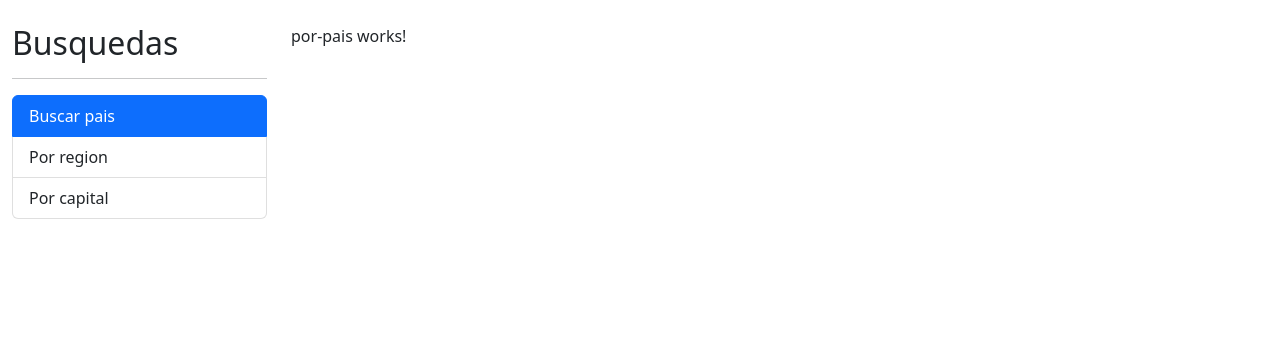
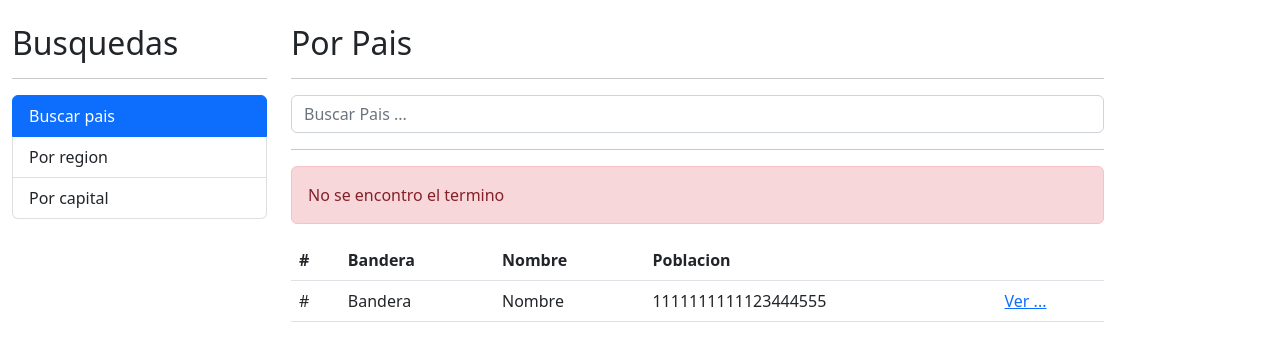
Before and after one commit to betterjacfalcon/PaisesApp, an Angular app: page / in a window 1280 px wide. Shown: the top 348 px of the page. Built offline with nearby package versions, Linux system fonts and the light colour scheme.

Commit message:
Elaboracion del HTLM de Pais y ajuste al Modulo Pais y al componente del Page Por Pais

```diff
--- a/src/app/pais/pages/por-pais/por-pais.component.html
+++ b/src/app/pais/pages/por-pais/por-pais.component.html
@@ -1 +1,43 @@
-<p>por-pais works!</p>
+<h2>Por Pais</h2>
+<hr>
+<div class="row">
+    <div class="col">
+        <form (ngSubmit)="buscar()" autocomplete="off">
+            <input type="text"
+                name="termino"
+                class ="form-control"
+                [(ngModel)] = "termino"
+                placeholder="Buscar Pais ..."/>
+        </form>
+    </div>
+</div>
+<hr>
+<div class="alert alert-danger">
+    No se encontro el termino
+</div>
+<div class="row">
+    <div class="col">
+        <table class="table table-hover">
+            <thead>
+                <tr>
+                    <th>#</th>
+                    <th>Bandera</th>
+                    <th>Nombre</th>
+                    <th>Poblacion</th>
+                    <th></th>
+                </tr>
+            </thead>
+            <tbody>
+                <tr>
+                    <td>#</td>
+                    <td>Bandera</td>
+                    <td>Nombre</td>
+                    <td>1111111111123444555</td>
+                    <td>
+                        <a href="/pais/cri">Ver ...</a>
+                    </td>
+                </tr>
+            </tbody>
+        </table>
+    </div>
+</div>
--- a/src/app/pais/pages/por-pais/por-pais.component.ts
+++ b/src/app/pais/pages/por-pais/por-pais.component.ts
@@ -1,15 +1,16 @@
-import { Component, OnInit } from '@angular/core';
+import { Component } from '@angular/core';
 
 @Component({
   selector: 'app-por-pais',
   templateUrl: './por-pais.component.html',
   styleUrls: ['./por-pais.component.css']
 })
-export class PorPaisComponent implements OnInit {
+export class PorPaisComponent {
 
+  termino:string = '';
   constructor() { }
-
-  ngOnInit(): void {
+  buscar(){
+    console.log(this.termino);
   }
 
 }
--- a/src/app/pais/pais.module.ts
+++ b/src/app/pais/pais.module.ts
@@ -1,11 +1,10 @@
 import { NgModule } from '@angular/core';
 import { CommonModule } from '@angular/common';
+import { FormsModule } from '@angular/forms';
 import { PorCapitalComponent } from './pages/por-capital/por-capital.component';
 import { PorPaisComponent } from './pages/por-pais/por-pais.component';
 import { PorRegionComponent } from './pages/por-region/por-region.component';
 import { VerPaisComponent } from './pages/ver-pais/ver-pais.component';
-
-
 
 @NgModule({
   declarations: [
@@ -21,7 +20,8 @@
     VerPaisComponent
   ],
   imports: [
-    CommonModule
+    CommonModule,
+    FormsModule
   ]
 })
 export class PaisModule { }
```
